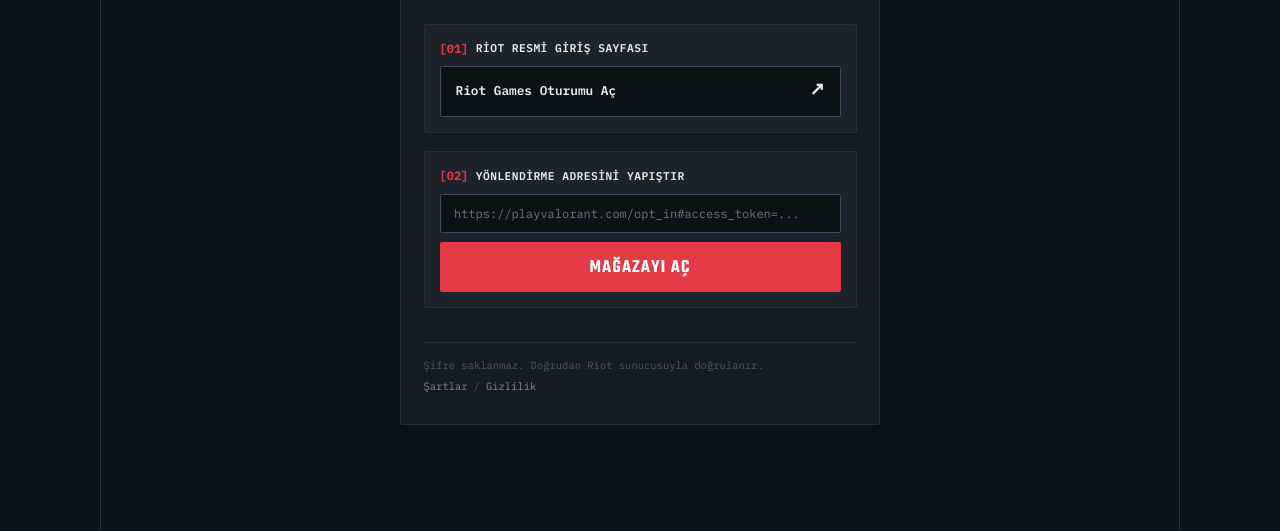
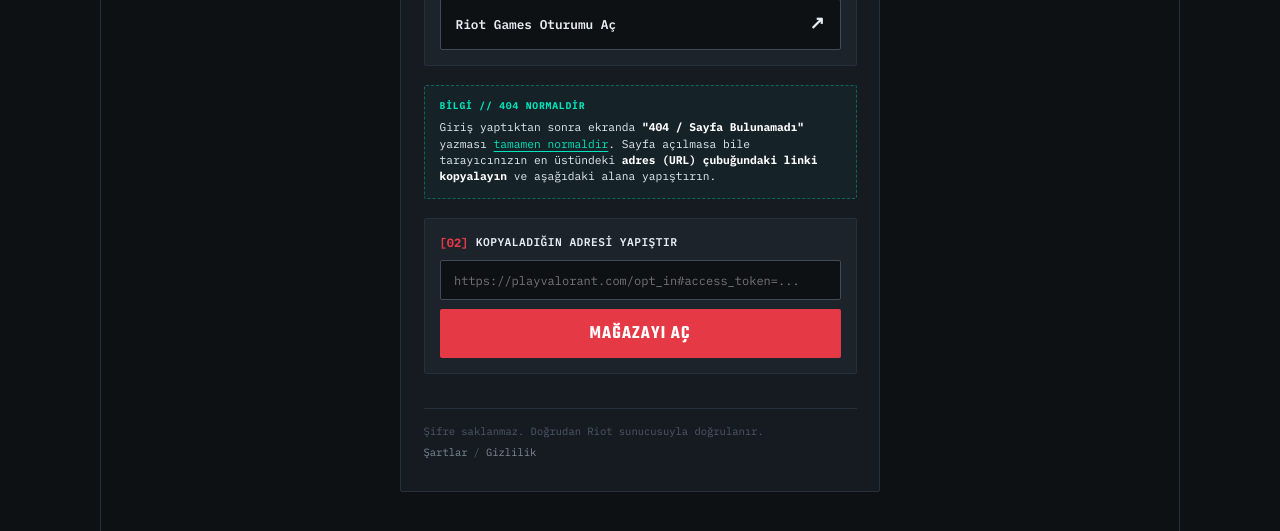
Before and after one commit to yancelic/valstore, a website: page public/index.html in a window 1280 px wide. Shown: the part 269-800 px from the top of the page. Drawn offline with Linux system fonts and the light colour scheme; no server answers.

Commit message:
feat: add clear guidance notice for Riot 404 redirect in login view

```diff
--- a/public/index.html
+++ b/public/index.html
@@ -53,10 +53,20 @@
               </a>
             </div>
 
+            <!-- ── Guidance Box (404 Explanation) ── -->
+            <div class="docket-notice">
+              <div class="notice-head">
+                <span class="notice-badge">BİLGİ // 404 NORMALDİR</span>
+              </div>
+              <p class="notice-text">
+                Giriş yaptıktan sonra ekranda <strong>"404 / Sayfa Bulunamadı"</strong> yazması <u>tamamen normaldir</u>. Sayfa açılmasa bile tarayıcınızın en üstündeki <strong>adres (URL) çubuğundaki linki kopyalayın</strong> ve aşağıdaki alana yapıştırın.
+              </p>
+            </div>
+
             <div class="docket-step">
               <div class="step-meta">
                 <span class="step-index">[02]</span>
-                <span class="step-label">Yönlendirme Adresini Yapıştır</span>
+                <span class="step-label">Kopyaladığın Adresi Yapıştır</span>
               </div>
               <form id="token-form" class="docket-form">
                 <input
--- a/public/style.css
+++ b/public/style.css
@@ -149,6 +149,40 @@ body {
   background: var(--bg-panel);
 }
 .btn-arrow { font-family: var(--font-display); font-size: 1.2rem; }
+
+/* Notice Box */
+.docket-notice {
+  margin-bottom: 1.25rem;
+  padding: 0.9rem 1rem;
+  background: rgba(0, 229, 187, 0.04);
+  border: 1px dashed rgba(0, 229, 187, 0.35);
+  border-radius: var(--radius-strict);
+  display: flex;
+  flex-direction: column;
+  gap: 0.4rem;
+}
+.notice-head {
+  display: flex;
+  align-items: center;
+}
+.notice-badge {
+  font-size: 0.65rem;
+  font-weight: 700;
+  color: var(--clr-cyan);
+  letter-spacing: 0.08em;
+}
+.notice-text {
+  font-size: 0.75rem;
+  line-height: 1.45;
+  color: var(--txt-main);
+}
+.notice-text strong {
+  color: #FFFFFF;
+}
+.notice-text u {
+  text-underline-offset: 3px;
+  color: var(--clr-cyan);
+}
 
 .docket-form {
   display: flex;
```
